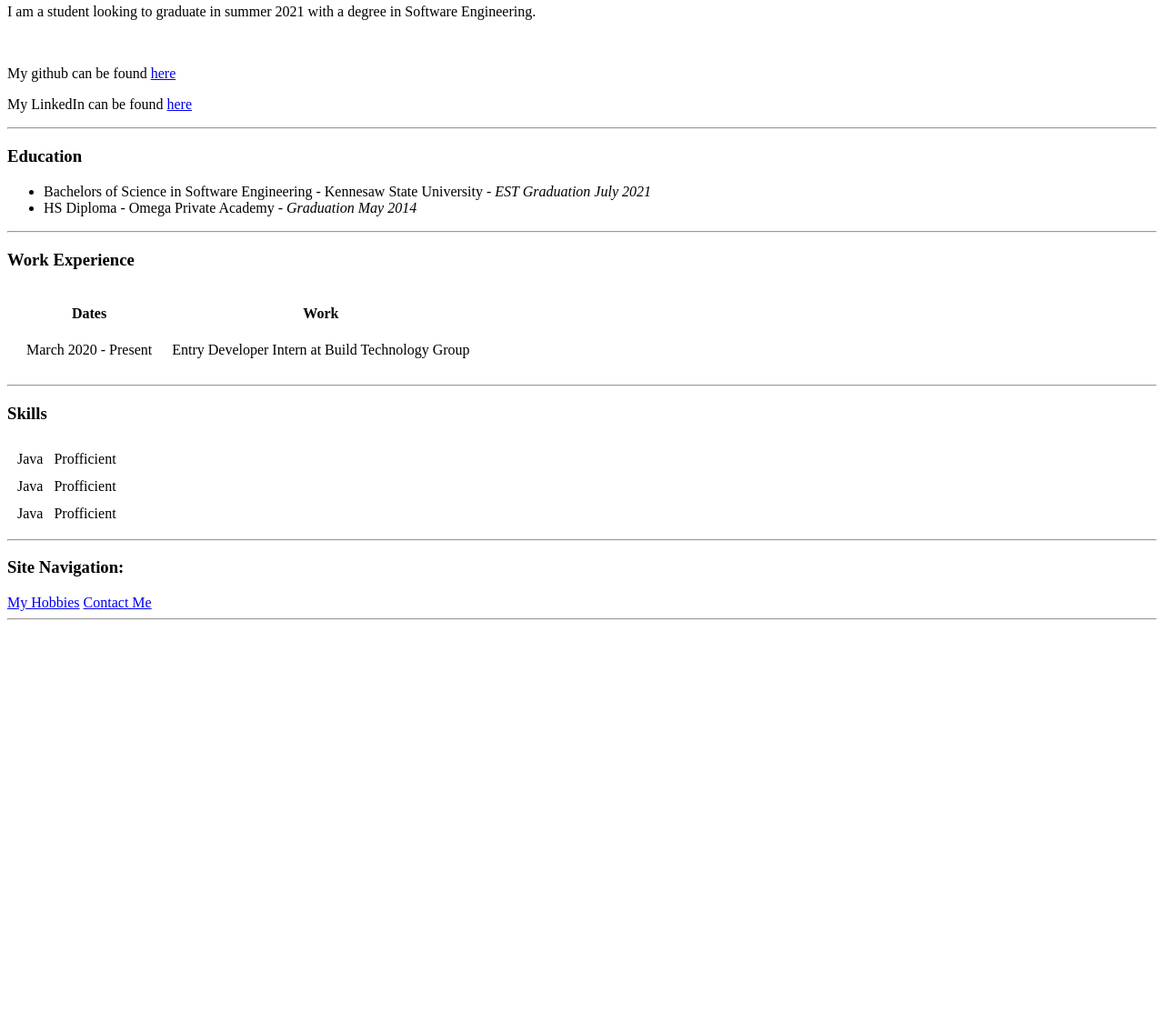
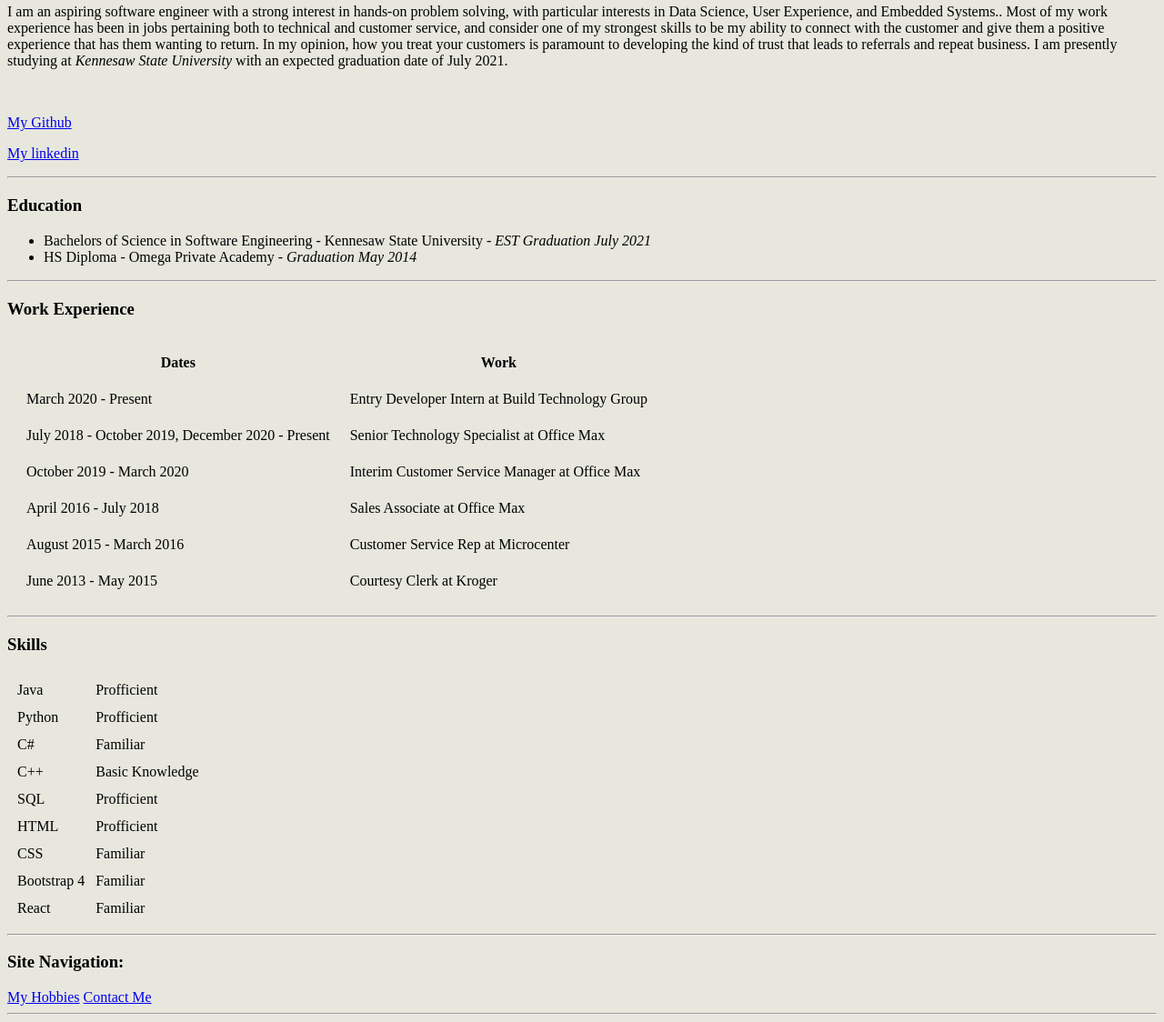
Before and after one commit to Irbricksceo/HTML---Personal-Site, a plain HTML site: page index.html in a window 1280 px wide. Shown: the part 269-1393 px from the top of the page at 91% size. Before the commit the page ends 959 px from the top, so only its background shows below. Drawn offline with Linux system fonts and the light colour scheme.

Commit message:
Fleshed Out Index, Updated Image Locations

```diff
--- a/index.html
+++ b/index.html
@@ -4,11 +4,11 @@
         <meta charset="utf-8">
         <title>Ross Murphy's Personal Site</title>
     </head>
-    <body>
+    <body style="background-color: #e7e7de;">
         <table cellspacing = "20">
             <tr>
                 <td>
-                    <img src="Headshot.JPG" width="200" alt="Ross Murphy Headshot">
+                    <img src="Images/HeadshotCircle.png" width="200" alt="Ross Murphy Headshot">
                 </td>
                 <td>
                     <h1> Ross Murphy</h1>
@@ -20,10 +20,15 @@
         <hr>
 
         <h3>About Me</h3>
-        <p>I am a student looking to graduate in summer 2021 with a degree in Software Engineering. </p>
+        <p> I am an aspiring software engineer with a strong interest in hands-on problem solving, with particular interests in Data Science,
+            User Experience, and Embedded Systems..  Most of my work experience has been in jobs
+            pertaining both to technical and customer service, and consider one of my strongest skills to be my ability to connect
+            with the customer and give them a positive experience that has them wanting to return. In my opinion, how you treat your
+            customers is paramount to developing the kind of trust that leads to referrals and repeat business.  I am presently studying
+            at <em>Kennesaw State University</em> with an expected graduation date of July 2021.</p>
         <br>
-        <p>My github can be found <a href="https://github.com/Irbricksceo">here</a></p>
-        <p>My LinkedIn can be found <a href="https://www.linkedin.com/in/ross-murphy-228255131/">here</a></p>
+        <p><a href="https://github.com/Irbricksceo">My Github</a></p>
+        <p><a href="https://www.linkedin.com/in/ross-murphy-228255131/">My linkedin</a></p>
         <hr>
 
         <h3>Education</h3>
@@ -46,6 +51,26 @@
                     <td>March 2020 - Present</td>
                     <td>Entry Developer Intern at Build Technology Group</td>
                 </tr>
+                <tr>
+                    <td>July 2018 - October 2019, December 2020 - Present</td>
+                    <td>Senior Technology Specialist at Office Max</td>
+                </tr>
+                <tr>
+                    <td>October 2019 - March 2020</td>
+                    <td>Interim Customer Service Manager at Office Max</td>
+                </tr>
+                <tr>
+                    <td>April 2016 - July 2018</td>
+                    <td>Sales Associate at Office Max</td>
+                </tr>
+                <tr>
+                    <td>August 2015 - March 2016</td>
+                    <td>Customer Service Rep at Microcenter</td>
+                </tr>
+                <tr>
+                    <td>June 2013 - May 2015</td>
+                    <td>Courtesy Clerk at Kroger</td>
+                </tr>
             </tbody>
         </table>
         <hr>
@@ -57,12 +82,36 @@
                    <td>Profficient</td>
                 </tr>
                 <tr>
-                    <td>Java</td>
+                    <td>Python</td>
+                    <td>Profficient</td>
+                 </tr>
+                <tr>
+                    <td>C#</td>
+                    <td>Familiar</td>
+                 </tr>
+                 <tr>
+                    <td>C++</td>
+                    <td>Basic Knowledge</td>
+                 </tr>
+                 <tr>
+                    <td>SQL</td>
                     <td>Profficient</td>
                  </tr>
                  <tr>
-                    <td>Java</td>
+                    <td>HTML</td>
                     <td>Profficient</td>
+                 </tr>
+                 <tr>
+                    <td>CSS</td>
+                    <td>Familiar</td>
+                 </tr>
+                 <tr>
+                    <td>Bootstrap 4</td>
+                    <td>Familiar</td>
+                 </tr>
+                 <tr>
+                    <td>React</td>
+                    <td>Familiar</td>
                  </tr>
             </table>
         <hr>
```
Also changed, not shown: 3 other files.
